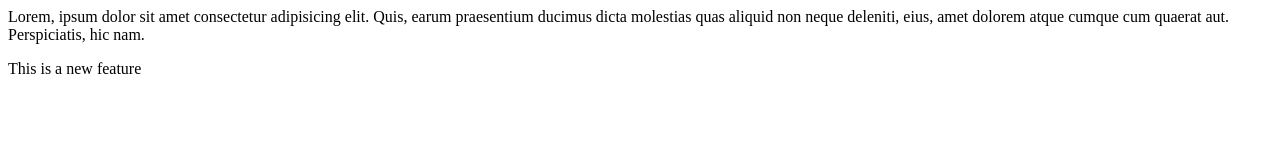
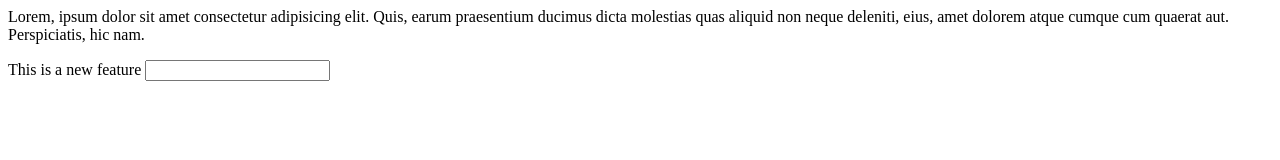
Before and after one commit to Lay-ba/localrepo, a plain HTML site: page index.html in a window 1280 px wide. Drawn offline with Linux system fonts and the light colour scheme.

Commit message:
add input

```diff
--- a/index.html
+++ b/index.html
@@ -2,5 +2,5 @@
     Lorem, ipsum dolor sit amet consectetur adipisicing elit. Quis, earum praesentium ducimus dicta molestias quas aliquid non neque deleniti, eius, amet dolorem atque cumque cum quaerat aut. Perspiciatis, hic nam.
 </p>
 <p>
-    This is a new feature
+    This is a new feature <input type="text">
 </p>
```
